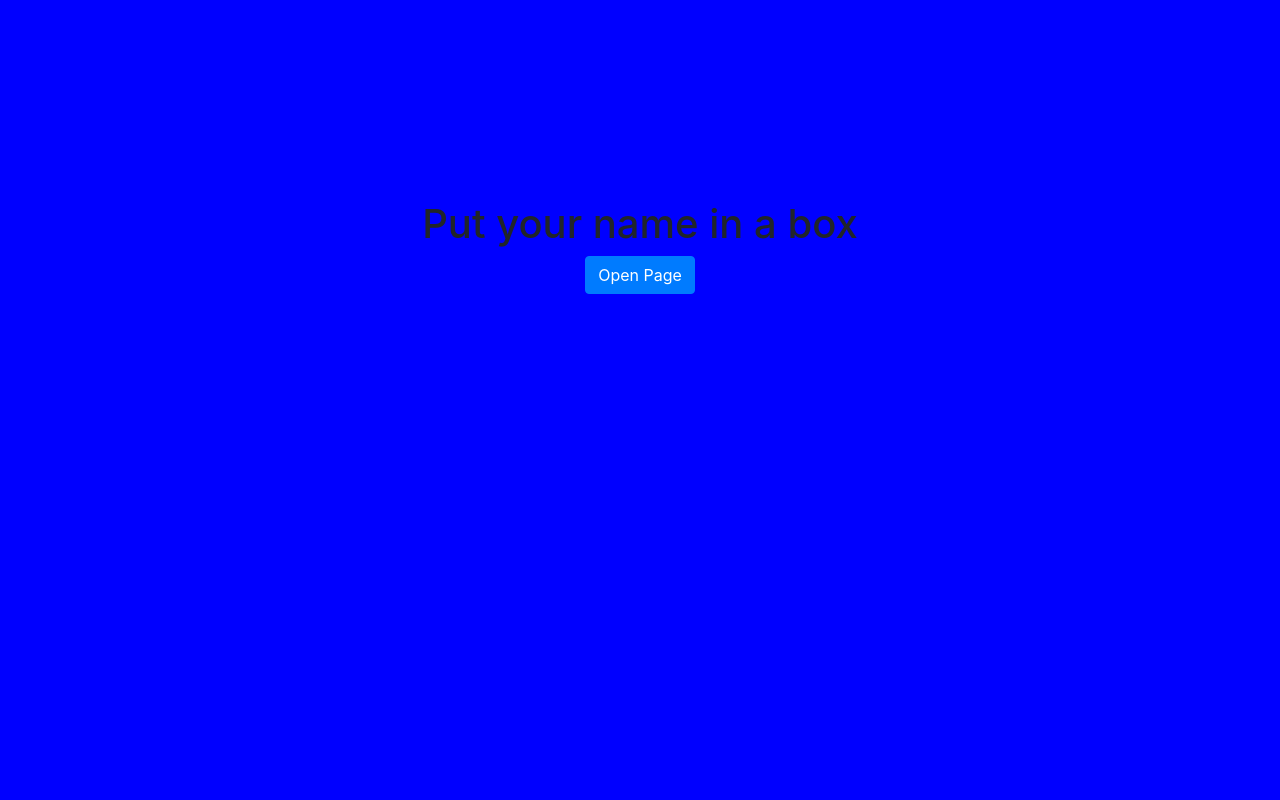
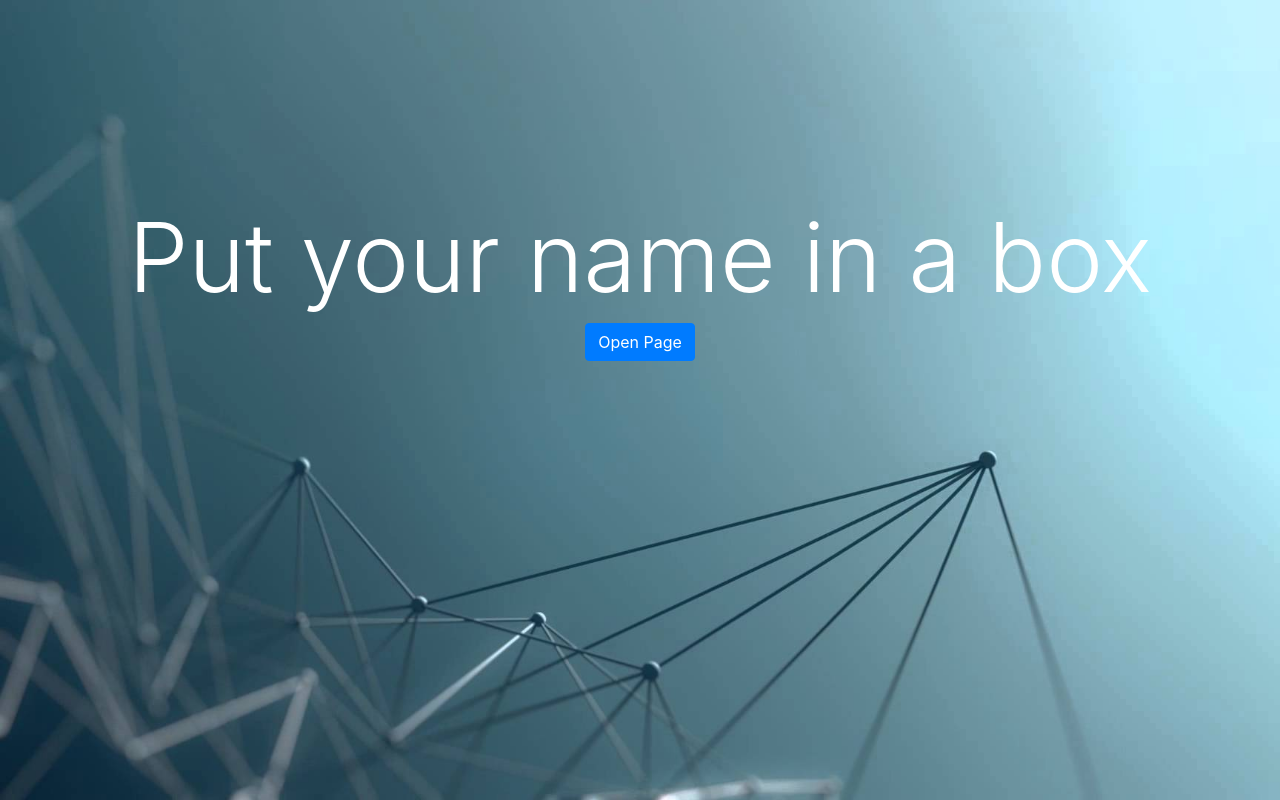
Before and after one commit to musicteachj/PlayingWithJavaScript, a plain HTML site: page index.html in a window 1280 px wide. Drawn offline with nearby package versions, Linux system fonts and the light colour scheme.

Commit message:
add background
add background image and css changes

```diff
--- a/index.html
+++ b/index.html
@@ -14,7 +14,7 @@
 <body>
 
 	<div id="buttonDiv">
-		<h1>Put your name in a box</h1>
+		<h1 class="display-1">Put your name in a box</h1>
 		<button type="button" class="btn btn-primary" id="buttonWork">Open Page</button>
 	</div>
 
--- a/style.css
+++ b/style.css
@@ -7,10 +7,14 @@ html {
 	position: relative;
 	height: 100%;
 	width: 100%;
+	background-image: url('back1.jpg');
+	background-size: cover;
+	background-repeat: none;
 }
 
 body {
-	background-color: blue;
+	background: none !important;
+	color: white;
 }
 
 #buttonDiv {
@@ -24,12 +28,12 @@ body {
 }
 
 .jumbotron {
-
+	background: none !important;
 }
 
 .container {
 	width: 100%;
-	background-color: purple;
+	background-color: none;
 
 }
 
@@ -37,7 +41,8 @@ body {
 	background-color: white;
 	height: 300px;
 	width: 300px;
-	border-radius: 10px
+	border-radius: 10px;
+	color: black;
 }
 
 div p {
```
Also changed, not shown: back1.jpg (added).
